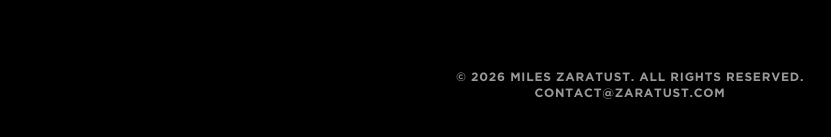
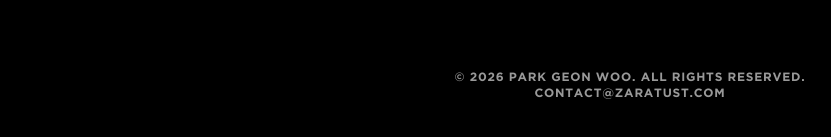
Before and after one commit to mmmmilessss/thezaratust, a Next.js app: page /about in a window 1280 px wide. Shown: the part 663-800 px from the top of the page, without its empty margins (10-841 px from the left). Built offline with nearby package versions, Linux system fonts and the light colour scheme; a web font is replaced by a local one.

Commit message:
Update footer copyright name

```diff
--- a/components/Footer.tsx
+++ b/components/Footer.tsx
@@ -1,7 +1,7 @@
 export default function Footer() {
   return (
     <footer className="py-16 text-center text-[0.45rem] font-gotham-bold opacity-60 sm:text-xs">
-      <p>© 2026 MILES ZARATUST. ALL RIGHTS RESERVED.</p>
+      <p>© 2026 PARK GEON WOO. ALL RIGHTS RESERVED.</p>
       <p>
         <a href="mailto:contact@zaratust.com">CONTACT@ZARATUST.COM</a>
       </p>
```
